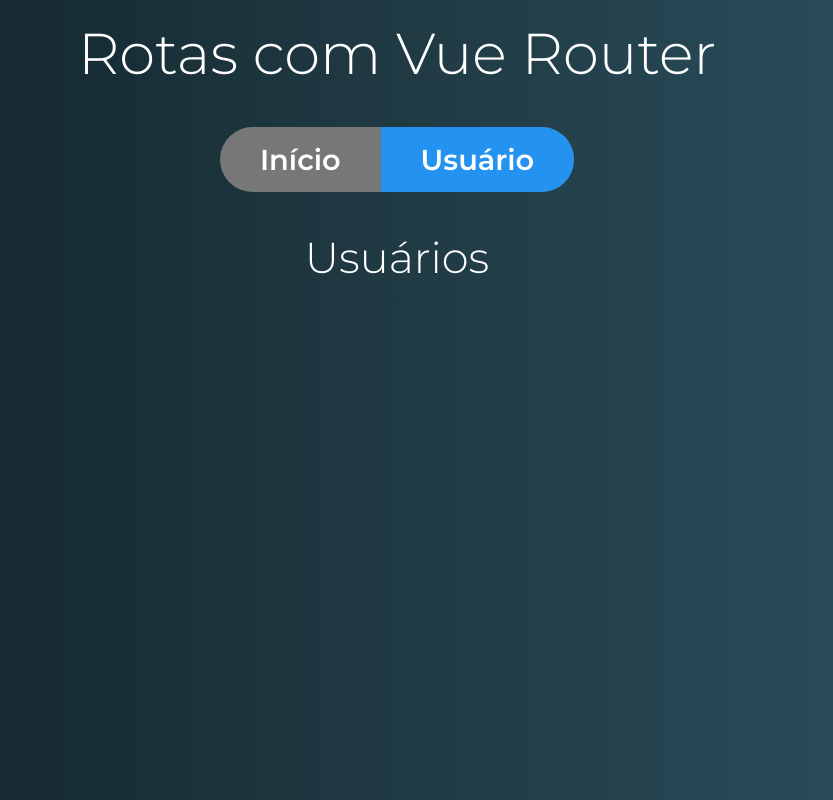
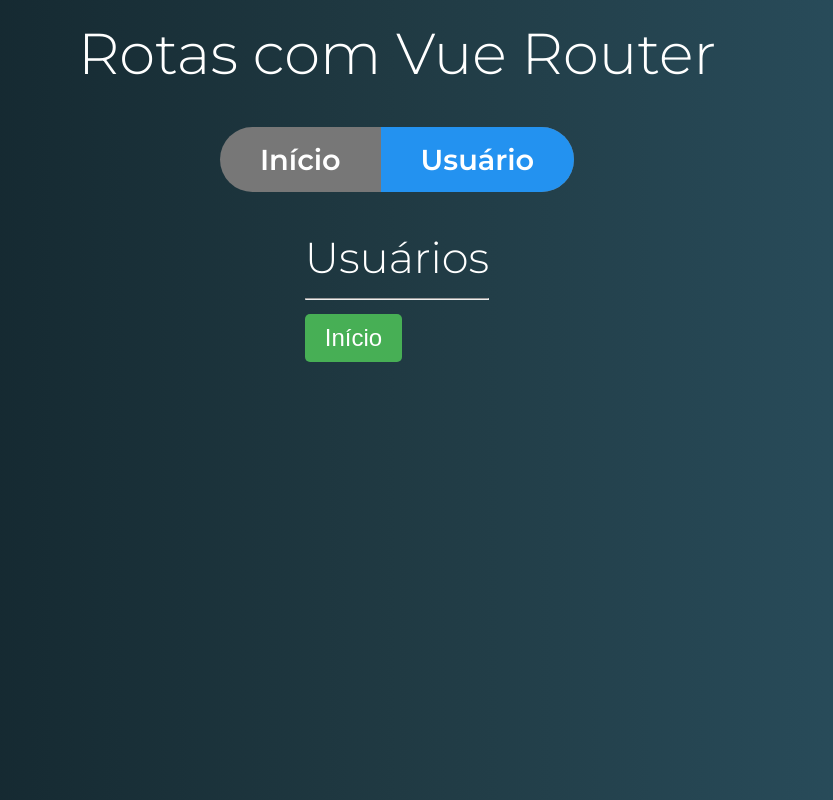
Before and after one commit to pierry01/vue-router, a Vue app: page /usuario in a window 1280 px wide. Shown: the whole page, without its empty margins (243-1076 px from the left). Built offline with nearby package versions, Linux system fonts and the light colour scheme.

Commit message:
navigate with code

```diff
--- a/src/components/usuario/Usuario.vue
+++ b/src/components/usuario/Usuario.vue
@@ -1,11 +1,19 @@
 <template>
   <div class="usuario">
     <h2>Usuários</h2>
+    <hr />
+    <button sucesso @click="irParaInicio">Início</button>
   </div>
 </template>
 
 <script>
-export default {};
+export default {
+  methods: {
+    irParaInicio() {
+      this.$router.push("/");
+    },
+  },
+};
 </script>
 
 <style>
--- a/src/style.css
+++ b/src/style.css
@@ -47,6 +47,7 @@
 }
 
 button {
+  cursor: pointer;
   padding: 10px 20px;
   border-radius: 5px;
   font-size: 1.5rem;
```
